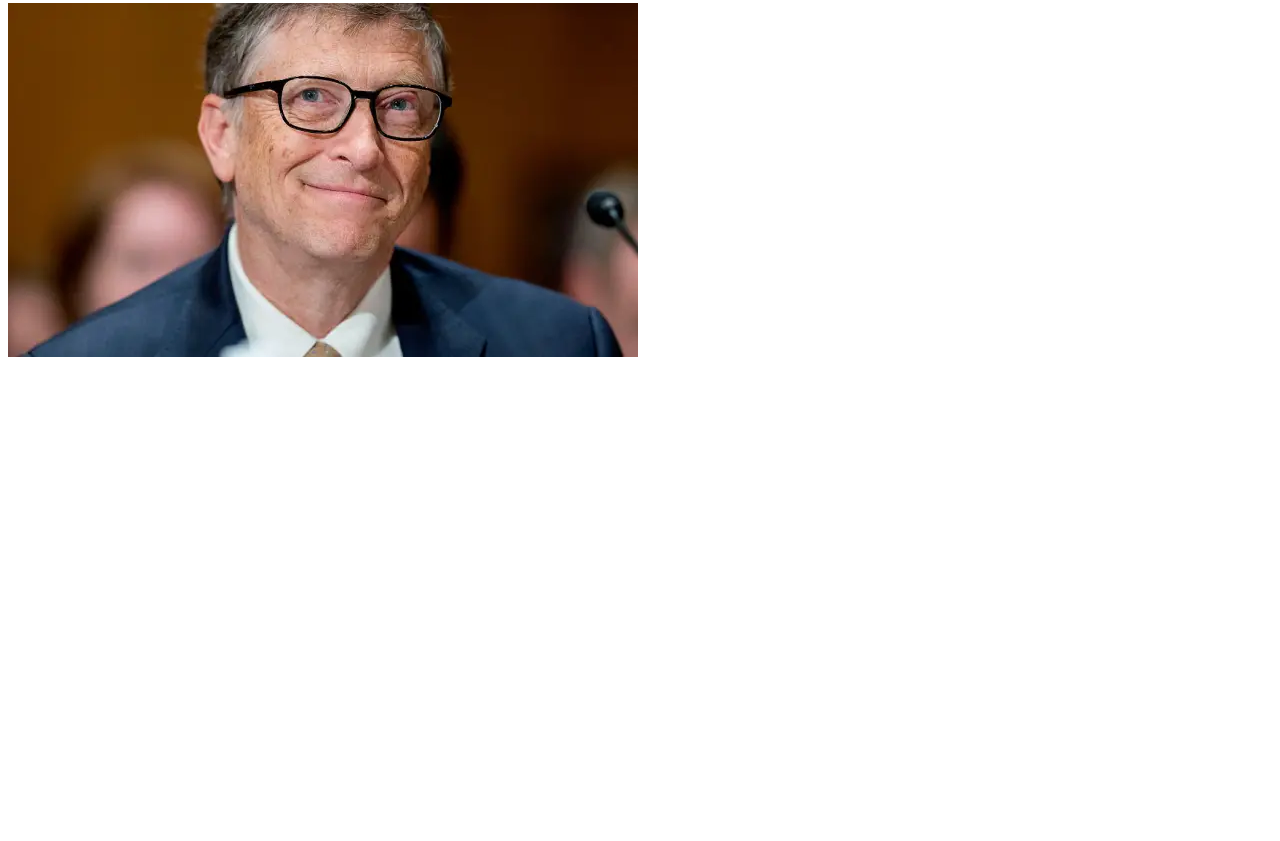
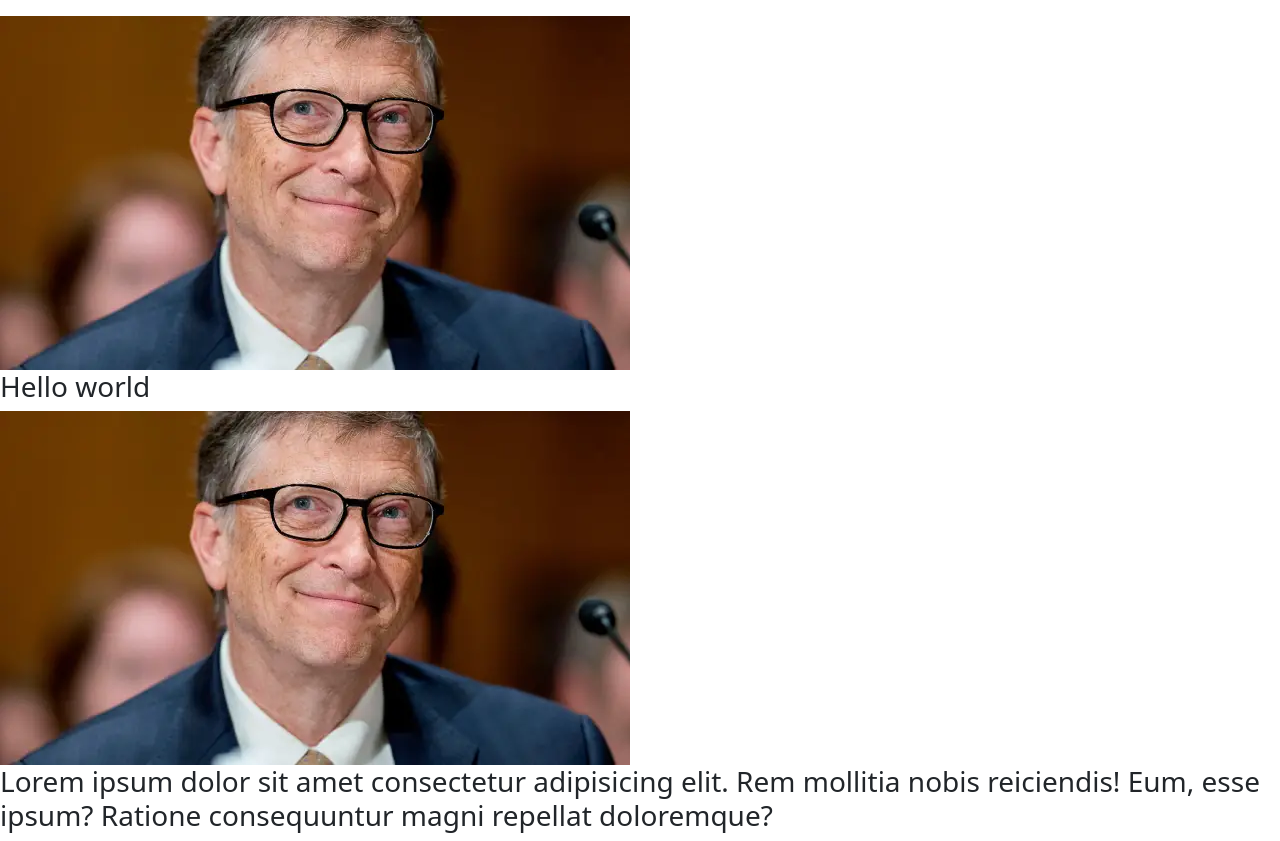
Before and after one commit to mnadimum/Push_project, a plain HTML site: page index.html in a window 1280 px wide. Shown: the part 205-1046 px from the top of the page. Before the commit the page ends 800 px from the top, so only its background shows below. Drawn offline with nearby package versions, Linux system fonts and the light colour scheme.

Commit message:
check how it works

```diff
--- a/index.html
+++ b/index.html
@@ -5,6 +5,7 @@
     <meta name="viewport" content="width=device-width, initial-scale=1.0">
     <title>Git Hub Demo Project</title>
     <link rel="stylesheet" href="style.css">
+    <link rel="stylesheet" href="https://cdn.jsdelivr.net/npm/bootstrap@5.3.2/dist/css/bootstrap.min.css" integrity="sha384-T3c6CoIi6uLrA9TneNEoa7RxnatzjcDSCmG1MXxSR1GAsXEV/Dwwykc2MPK8M2HN" crossorigin="anonymous">
 </head>
 <body>
     <h2>Git Hub Demo project</h2>
@@ -14,6 +15,12 @@
         <p>Lorem ipsum dolor sit amet consectetur adipisicing elit. Nobis deserunt quas alias exercitationem laudantium autem, adipisci soluta architecto aut error.</p>
         <img class="img-fluid" src="./105322791-1531301768595gettyimages-467620670.webp" alt="">
     </section>
+    <section class="banner">
+        <h3>Hello world</h3>
+        <img src="./105322791-1531301768595gettyimages-467620670.webp" alt="">
+        <h3>Lorem ipsum dolor sit amet consectetur adipisicing elit. Rem mollitia nobis reiciendis! Eum, esse ipsum? Ratione consequuntur magni repellat doloremque?</h3>
+
+    </section>
 
 </body>
 </html>
--- a/style.css
+++ b/style.css
@@ -11,3 +11,10 @@ h2{
     border-color: blueviolet;
 
 }
+.banner img{
+    background-repeat: no-repeat;
+    background: url(./105322791-1531301768595gettyimages-467620670.webp);
+    image-resolution: 500;
+
+
+}
```
